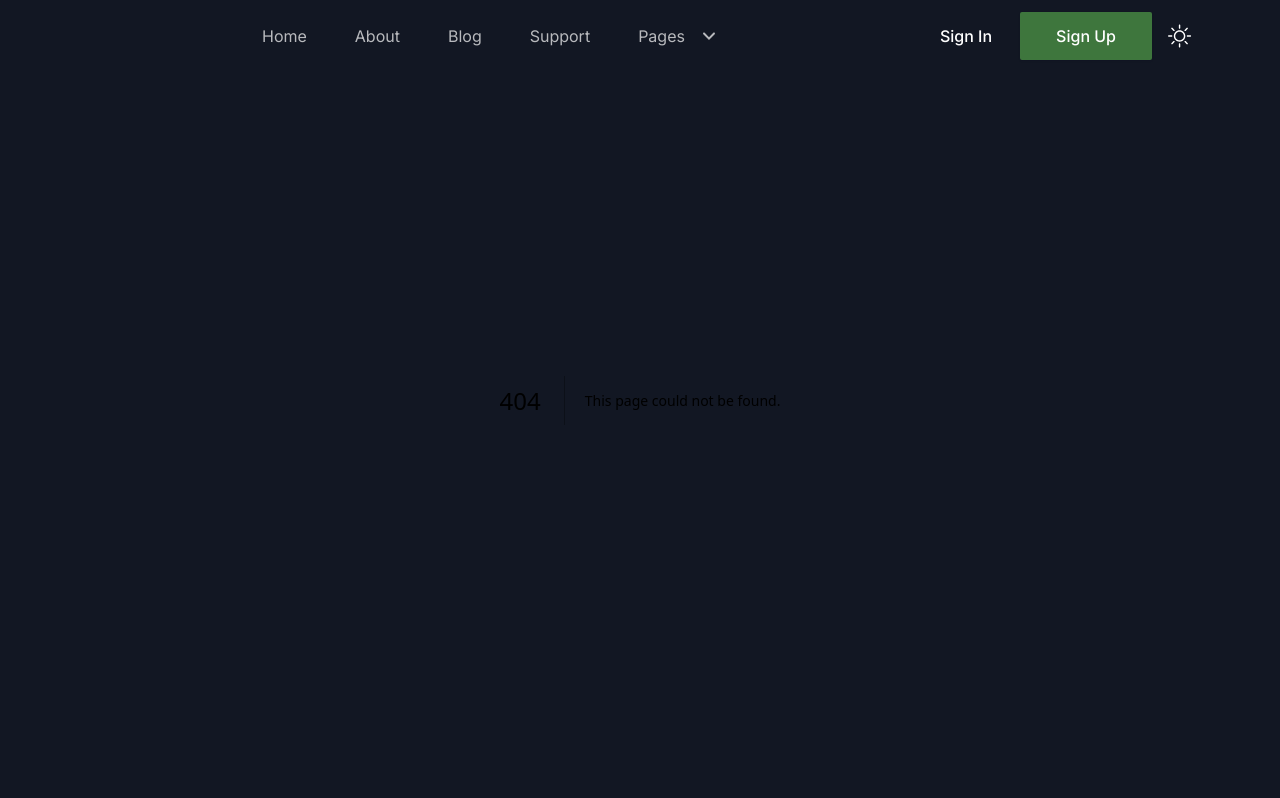
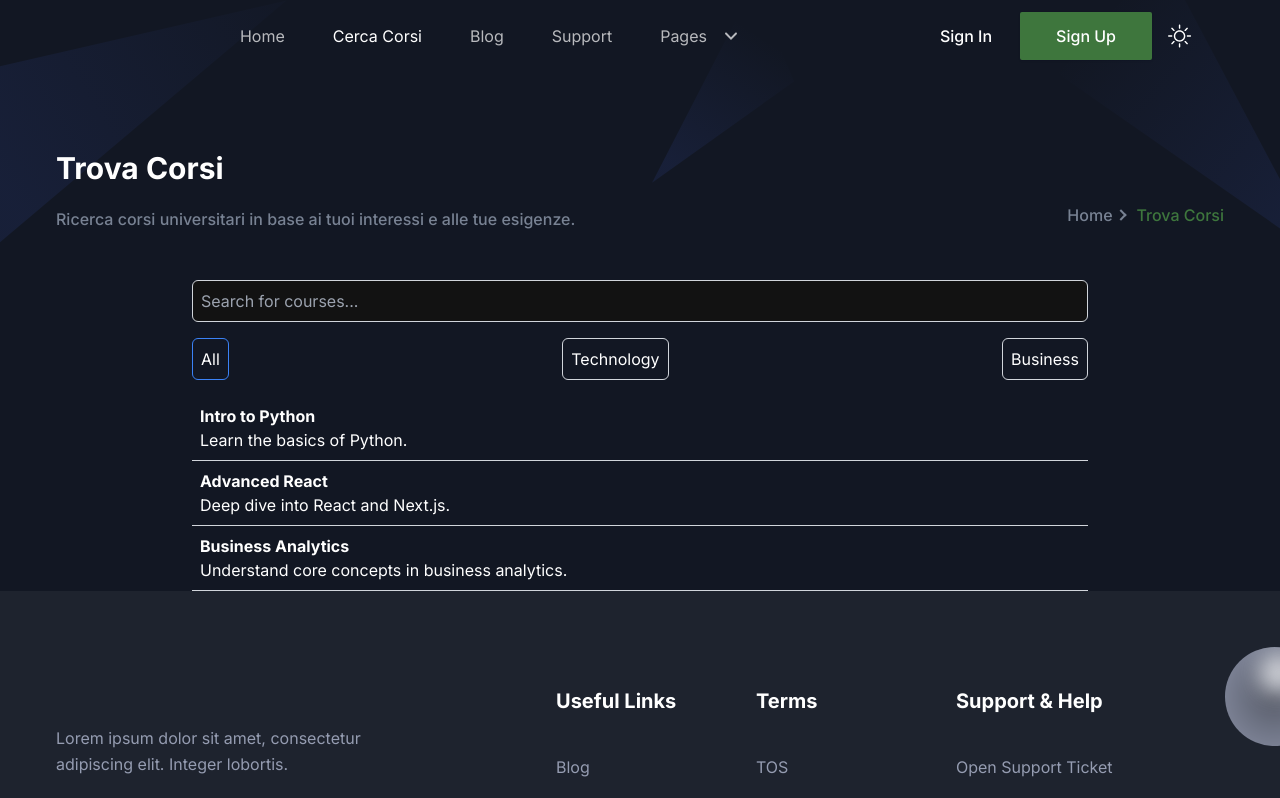
Before and after one commit to Attol8/guidauniversitaria, a Next.js app: page /corsi in a window 1280 px wide. Before the commit this address had no page. Shown: the top 798 px of the page. Built offline with nearby package versions, Linux system fonts and the light colour scheme.

Commit message:
finish corsi page

```diff
--- a/src/app/about/page.tsx
+++ /dev/null
@@ -1,26 +0,0 @@
-import AboutSectionOne from "@/components/About/AboutSectionOne";
-import AboutSectionTwo from "@/components/About/AboutSectionTwo";
-import Breadcrumb from "@/components/Common/Breadcrumb";
-
-import { Metadata } from "next";
-
-export const metadata: Metadata = {
-  title: "About Page | Free Next.js Template for Startup and SaaS",
-  description: "This is About Page for Startup Nextjs Template",
-  // other metadata
-};
-
-const AboutPage = () => {
-  return (
-    <>
-      <Breadcrumb
-        pageName="About Page"
-        description="Lorem ipsum dolor sit amet, consectetur adipiscing elit. In varius eros eget sapien consectetur ultrices. Ut quis dapibus libero."
-      />
-      <AboutSectionOne />
-      <AboutSectionTwo />
-    </>
-  );
-};
-
-export default AboutPage;
--- /dev/null
+++ b/src/app/corsi/page.tsx
@@ -0,0 +1,83 @@
+"use client";
+import { useState, useEffect } from 'react';
+import Breadcrumb from "@/components/Common/Breadcrumb";
+import Head from 'next/head';
+import Link from 'next/link';
+
+const FAKE_COURSE_DATA = [
+  { id: 1, name: 'Intro to Python', category: 'Technology', description: 'Learn the basics of Python.' },
+  { id: 2, name: 'Advanced React', category: 'Technology', description: 'Deep dive into React and Next.js.' },
+  { id: 3, name: 'Business Analytics', category: 'Business', description: 'Understand core concepts in business analytics.' }
+];
+
+const TrovaCorsi = () => {
+  const [courses, setCourses] = useState([]);
+  const [searchTerm, setSearchTerm] = useState('');
+  const [filter, setFilter] = useState('');
+
+  useEffect(() => {
+    fetchCourses();
+  }, [searchTerm, filter]);
+
+  const fetchCourses = async () => {
+    const filteredCourses = FAKE_COURSE_DATA.filter(course =>
+      course.name.toLowerCase().includes(searchTerm.toLowerCase()) && course.category.includes(filter)
+    );
+    setCourses(filteredCourses);
+  };
+
+  return (
+    <>
+      <Head>
+        <title>Trova Corsi | Trova corsi universitari perfetti per te</title>
+        <meta name="description" content="Ricerca corsi universitari in base ai tuoi interessi e alle tue esigenze." />
+      </Head>
+      <Breadcrumb
+        pageName="Trova Corsi"
+        description="Ricerca corsi universitari in base ai tuoi interessi e alle tue esigenze."
+      />
+      <div className="container mx-auto px-4">
+        <div className="max-w-4xl mx-auto"> {/* Adjust this width to match Breadcrumb's container */}
+          <div className="mb-4">
+            <input
+              type="text"
+              placeholder="Search for courses..."
+              className="p-2 border border-gray-300 rounded-md w-full"
+              onChange={e => setSearchTerm(e.target.value)}
+            />
+          </div>
+          <div className="mb-4 flex justify-between">
+            <button
+              className={`p-2 border ${filter === '' ? 'border-blue-500' : 'border-gray-300'} rounded-md`}
+              onClick={() => setFilter('')}
+            >
+              All
+            </button>
+            <button
+              className={`p-2 border ${filter === 'Technology' ? 'border-blue-500' : 'border-gray-300'} rounded-md mx-2`}
+              onClick={() => setFilter('Technology')}
+            >
+              Technology
+            </button>
+            <button
+              className={`p-2 border ${filter === 'Business' ? 'border-blue-500' : 'border-gray-300'} rounded-md`}
+              onClick={() => setFilter('Business')}
+            >
+              Business
+            </button>
+          </div>
+        </div>
+        <div className="max-w-4xl mx-auto">
+          {courses.map(course => (
+            <div key={course.id} className="p-2 border-b border-gray-300">
+              <h3 className="font-bold">{course.name}</h3>
+              <p>{course.description}</p>
+            </div>
+          ))}
+        </div>
+      </div>
+    </>
+  );
+};
+
+export default TrovaCorsi;
--- a/src/components/Header/menuData.tsx
+++ b/src/components/Header/menuData.tsx
@@ -9,8 +9,8 @@ const menuData: Menu[] = [
   },
   {
     id: 2,
-    title: "About",
-    path: "/about",
+    title: "Cerca Corsi",
+    path: "/corsi",
     newTab: false,
   },
   {
```
